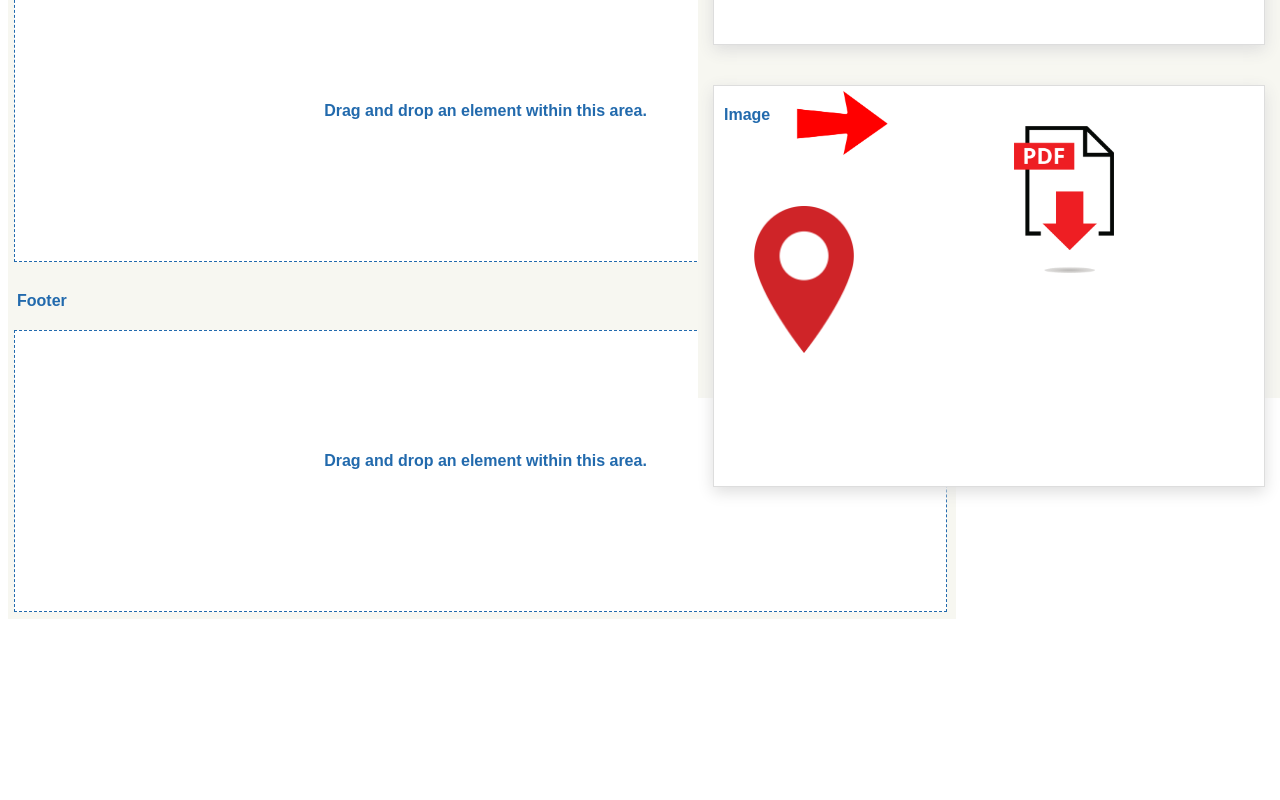
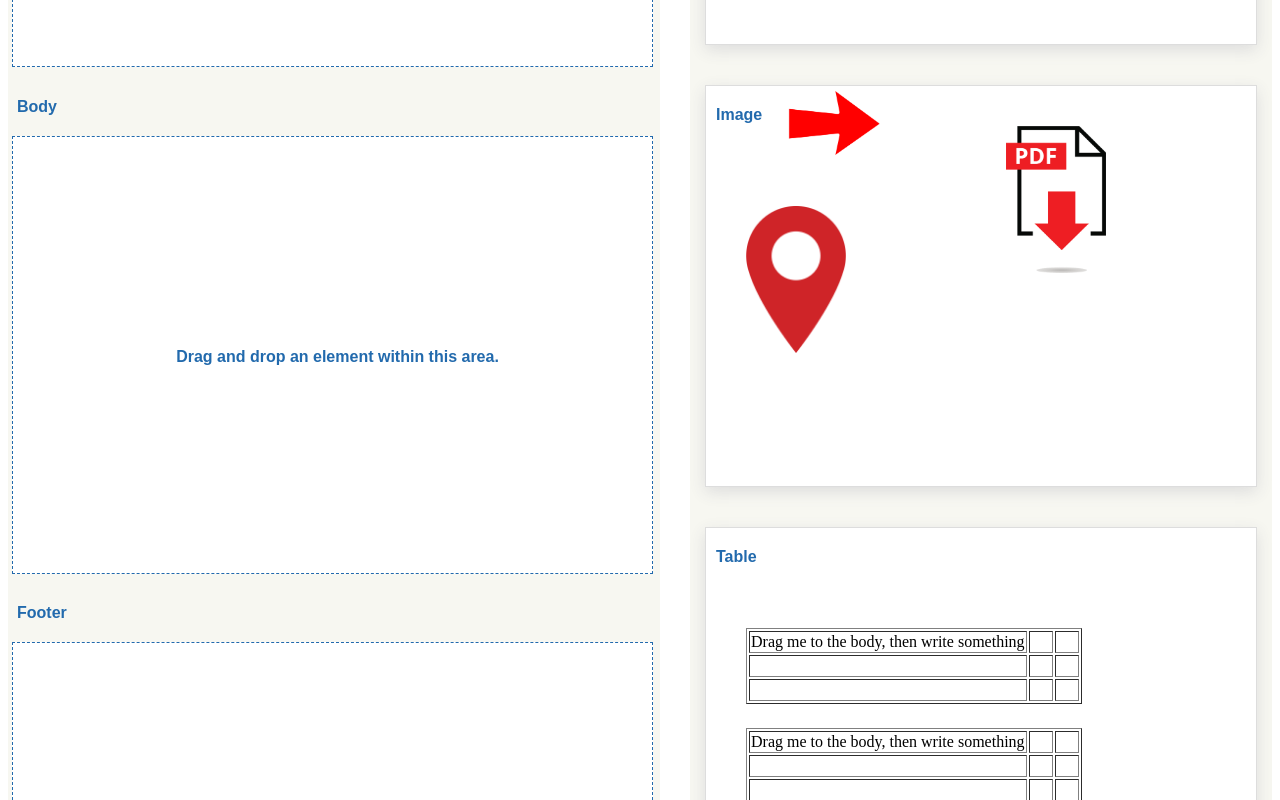
Before and after one commit to AlbertoMarLor/dragNdrop, a React (Vite) app: page / in a window 1280 px wide. Shown: the part 440-1240 px from the top of the page. Before the commit the page ends 1067 px from the top, so only its background shows below. Built offline with nearby package versions, Linux system fonts and the light colour scheme.

Commit message:
añadido de las tablas.

```diff
--- a/src/App.jsx
+++ b/src/App.jsx
@@ -21,6 +21,12 @@ function App() {
     d: { top: 60, left: 40 },
     e: { top: 100, left: 40 },
     f: { top: 140, left: 40 },
+  })
+
+  const [table, setTable] = useState({
+    g: { top: 100, left: 40 },
+    h: { top: 200, left: 40 },
+    i: { top: 300, left: 40 }
   })
 
   const [paragraph, setParagraph] = useState(true)
@@ -55,7 +61,18 @@ function App() {
     [text, setText],
   )
 
-
+  const moveTable = useCallback(
+    (id, left, top) => {
+      setTable(
+        update(table, {
+          [id]: {
+            $merge: { left, top },
+          },
+        }),
+      )
+    },
+    [table, setTable],
+  )
 
   return (
     <DndProvider backend={HTML5Backend}>
@@ -70,10 +87,12 @@ function App() {
 
           <Body moveImage={moveImage}
             moveText={moveText}
+            moveTable={moveTable}
             paragraph={paragraph}
             setParagraph={setParagraph}
             border={border}
-            setBorder={setBorder} />
+            setBorder={setBorder}
+          />
 
           <Footer moveText={moveText}
             paragraph={paragraph}
@@ -86,7 +105,9 @@ function App() {
           image={image}
           moveImage={moveImage}
           text={text}
-          moveText={moveText} />
+          moveText={moveText}
+          table={table}
+          moveTable={moveTable} />
       </div>
     </DndProvider>
   )
--- /dev/null
+++ b/src/components/helpers/DraggableTable.jsx
@@ -0,0 +1,32 @@
+import React from 'react'
+import { useDrag } from 'react-dnd'
+
+const style = {
+    position: 'absolute',
+    cursor: 'move'
+}
+
+export const DraggableTable = ({ id, left, top, children }) => {
+
+    const type = 'table'
+
+    const [{ isDragging }, drag] = useDrag(() => ({
+        type: 'table',
+        item: { id, left, top, type },
+        collect: (monitor) => ({
+            isDragging: monitor.isDragging(),
+        }),
+    }), [id, left, top, type],
+    )
+    if (isDragging) {
+        return <div ref={drag} />
+    }
+
+
+    return (
+        <div className='table' ref={drag} style={{ ...style, left, top }} data-testid="table" >
+            {children}
+        </div>
+    )
+
+}
--- a/src/components/helpers/Movement.js
+++ /dev/null
@@ -1,5 +0,0 @@
-export const movement = (monitor, item) => {
-    const delta = monitor.getDifferenceFromInitialOffset()
-    const left = Math.round(item.left + delta.x)
-    const top = Math.round(item.top + delta.y)
-}
--- a/src/components/layout/Aside.jsx
+++ b/src/components/layout/Aside.jsx
@@ -2,10 +2,11 @@ import React from 'react'
 import { useDrop } from 'react-dnd'
 import { DraggableText } from '../helpers/DraggableText '
 import { DraggableImage } from '../helpers/DraggableImage'
+import { DraggableTable } from '../helpers/DraggableTable'
 
 //TODO refactorizar
 
-export const Aside = ({ image, moveImage, text, moveText }) => {
+export const Aside = ({ image, moveImage, text, moveText, table, moveTable }) => {
 
     const [, drop] = useDrop(
         () => ({
@@ -14,7 +15,11 @@ export const Aside = ({ image, moveImage, text, moveText }) => {
                 const delta = monitor.getDifferenceFromInitialOffset()
                 const left = Math.round(item.left + delta.x)
                 const top = Math.round(item.top + delta.y)
-                    (item.type === 'image') ? moveImage(item.id, left, top) : moveText(item.id, left, top)
+                if (item.type === 'image') {
+                    moveImage(item.id, left, top)
+                } else if (item.type === 'text') {
+                    moveText(item.id, left, top)
+                } else { moveTable(item.id, left, top) }
                 return undefined
             },
         }),
@@ -56,7 +61,39 @@ export const Aside = ({ image, moveImage, text, moveText }) => {
                         })}
                     </div>
                 </div>
+                <div ref={drop} className="elements">
+                    <div className="element"  >
+                        <p>Table</p>
+                        {Object.keys(table).map((key) => {
+                            const { left, top } = table[key]
+                            return (
+                                <DraggableTable key={key} id={key} left={left} top={top}>
+                                    <table border="1">
 
+                                        <tbody>
+                                            <tr>
+                                                <td contentEditable='true'>Drag me to the body, then write something</td>
+                                                <td contentEditable='true'></td>
+                                                <td contentEditable='true'></td>
+                                            </tr>
+                                            <tr>
+                                                <td contentEditable='true'></td>
+                                                <td contentEditable='true'></td>
+                                                <td contentEditable='true'></td>
+                                            </tr>
+                                            <tr>
+                                                <td contentEditable='true'></td>
+                                                <td contentEditable='true'></td>
+                                                <td contentEditable='true'></td>
+                                            </tr>
+                                        </tbody>
+                                    </table>
+                                </DraggableTable>
+                            )
+                        })}
+
+                    </div>
+                </div>
             </div>
 
         </section>
--- a/src/components/layout/Body.jsx
+++ b/src/components/layout/Body.jsx
@@ -1,7 +1,7 @@
 import React from 'react'
 import { useDrop } from 'react-dnd'
 
-export const Body = ({ moveImage, moveText, paragraph, setParagraph, border, setBorder }) => {
+export const Body = ({ moveImage, moveText, moveTable, paragraph, setParagraph, border, setBorder }) => {
 
     const styles = () => {
         setParagraph(false)
@@ -10,7 +10,7 @@ export const Body = ({ moveImage, moveText, paragraph, setParagraph, border, set
 
     const [, drop] = useDrop(
         () => ({
-            accept: ['image', 'text'],
+            accept: ['image', 'text', 'table'],
             drop(item, monitor) {
 
                 const delta = monitor.getDifferenceFromInitialOffset()
@@ -19,14 +19,17 @@ export const Body = ({ moveImage, moveText, paragraph, setParagraph, border, set
                 if (item.type === 'image') {
                     moveImage(item.id, left, top)
                     styles()
+                } else if (item.type === 'text') {
+                    moveText(item.id, left, top)
+                    styles()
                 } else {
-                    moveText(item.id, left, top)
+                    moveTable(item.id, left, top)
                     styles()
                 }
                 return undefined
             },
         }),
-        [moveText, moveImage],
+        [moveText, moveImage, moveTable],
     )
 
     return (
--- a/src/index.css
+++ b/src/index.css
@@ -14,7 +14,7 @@ section {
 }
 
 section.aside {
-    position: fixed;
+
     right: 0;
     height: 100%;
     padding: 15px;
@@ -43,10 +43,10 @@ section h2.elements {
 
 .area {
     width: 99%;
-    min-height: 280px;
+    min-height: 400px;
     margin: 0 auto;
     background-color: white;
-    line-height: 220px;
+    line-height: 400px;
     text-align: center;
     font-family: 'Segoe UI', Tahoma, Geneva, Verdana, sans-serif
 }
@@ -89,3 +89,7 @@ textarea {
     border: none;
     background-color: #f2efef;
 }
+
+td {
+    min-width: 20px;
+}
```
